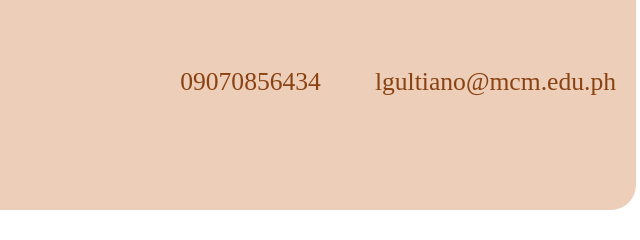
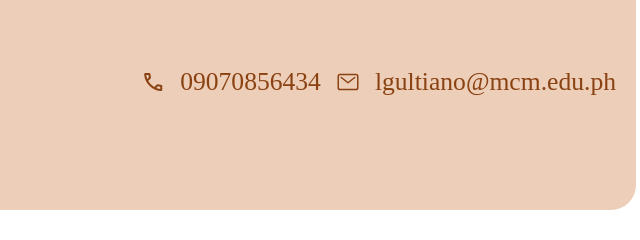
Before and after one commit to MlesG/portfolio, a plain HTML site: page index.html in a window 1280 px wide. Shown: the part 3553-3793 px from the top of the page, 636-1276 px from the left. Drawn offline with nearby package versions, Linux system fonts and the light colour scheme.

Commit message:
Update style.css

```diff
--- a/style.css
+++ b/style.css
@@ -258,9 +258,8 @@ section {
 	font-size: clamp(18px, 2vw, 30px);
 }
 
-.material-symbols-outlined{
-	font-size: clamp(20px, 2.5vw, 35px);
-	color: #8a4212;
+#contact .material-symbols-outlined {
+    color: #8a4212;
 }
 
 /* ============= Footer Styles ============= */
@@ -465,6 +464,9 @@ button {
 	font-size: 20px;
 }
 
+.dark #contact .material-symbols-outlined {
+    color: #e9dfd5;}
+
 /* ============= Footer Styles ============= */
 
 .dark footer h2{
```
